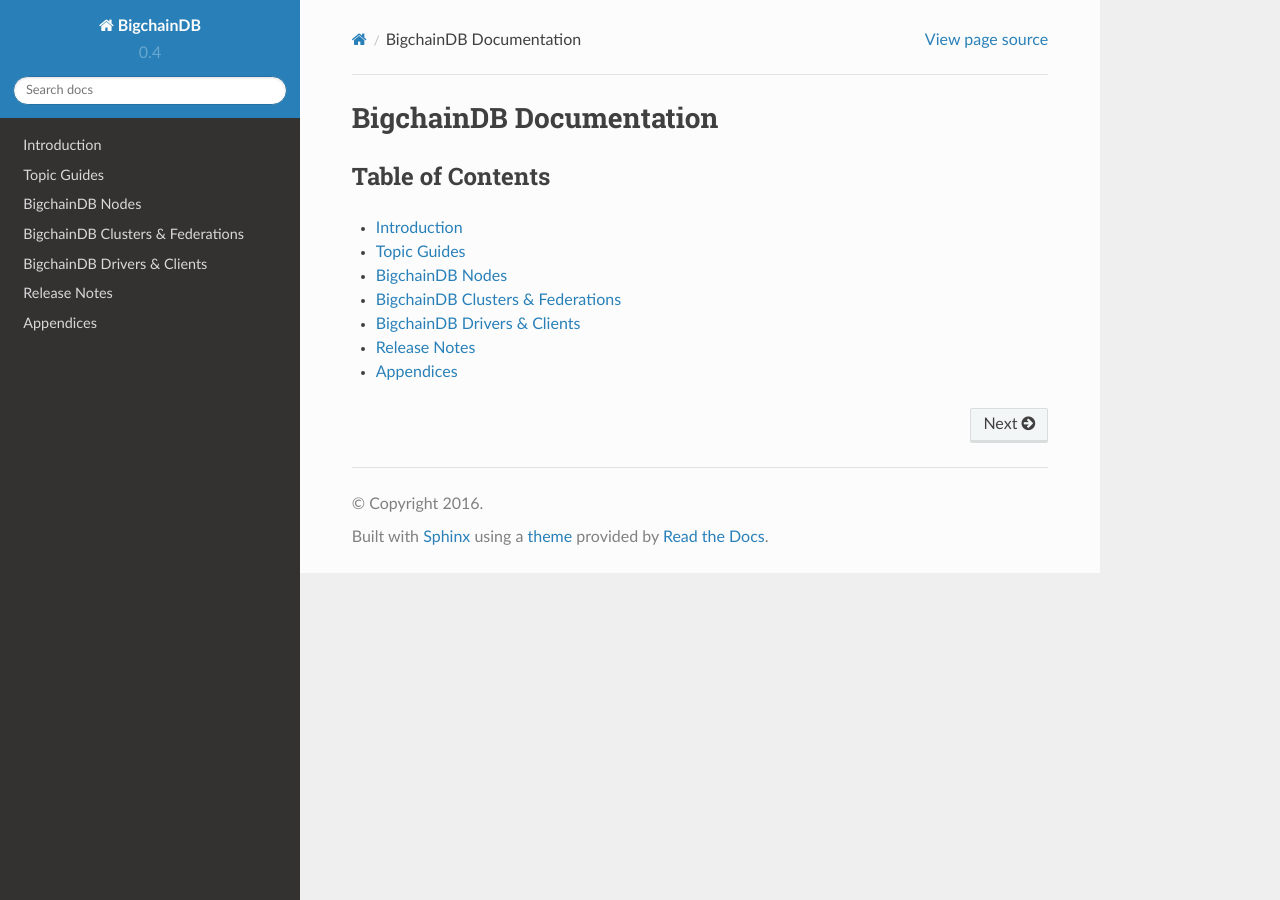
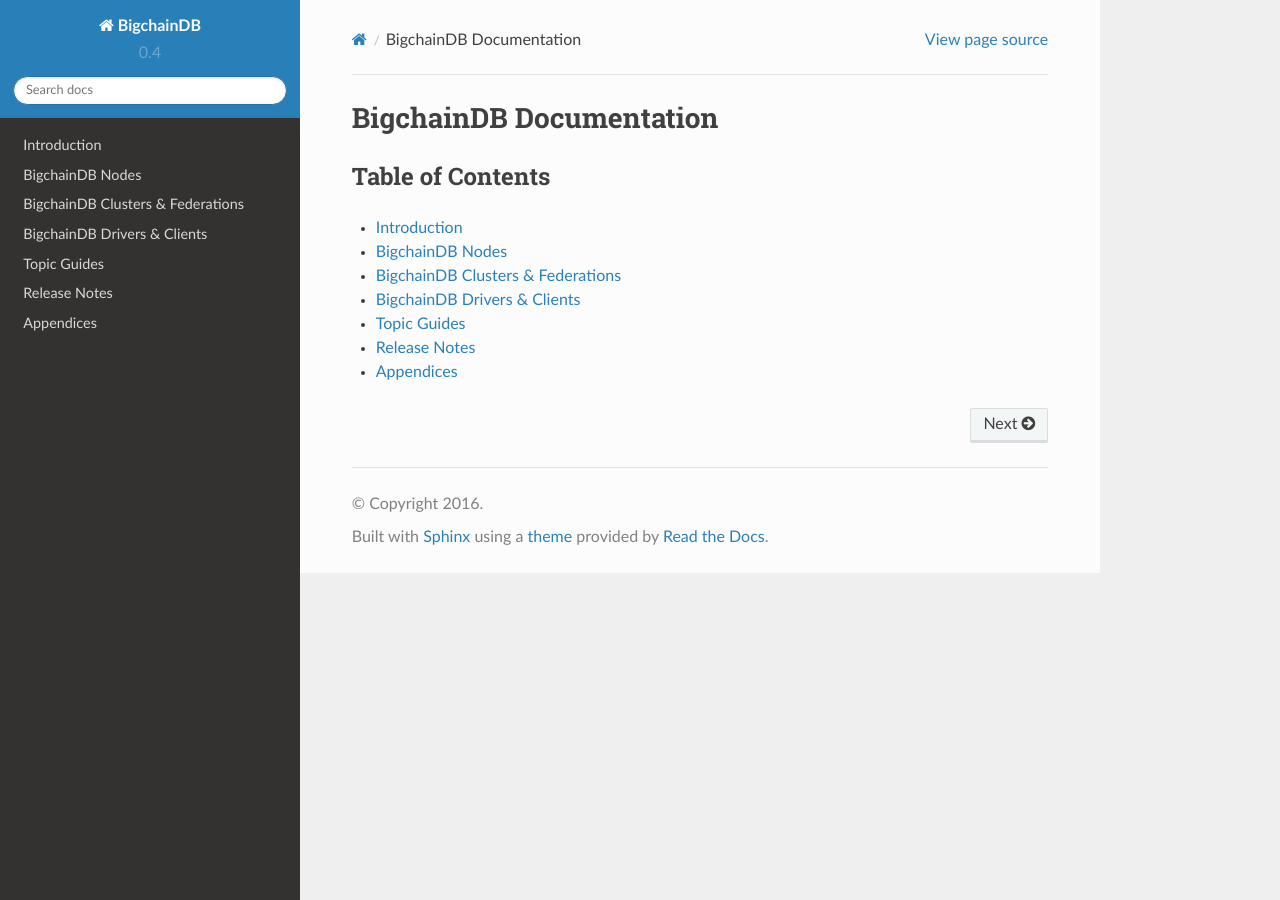
Before and after one commit to thematerials-network/bigchaindb-node, a Sphinx documentation site: the page built from bigchaindb/docs/source/index.rst, in a window 1280 px wide. Built offline with Sphinx 7.4.7 and the Read the Docs theme 2.0.0, drawn with Linux system fonts in a browser that asks for light colours.

```diff
--- a/bigchaindb/docs/source/index.rst
+++ b/bigchaindb/docs/source/index.rst
@@ -11,9 +11,9 @@ Table of Contents
    :maxdepth: 1
 
    introduction
-   topic-guides/index
    nodes/index
    clusters-feds/index
    drivers-clients/index
+   topic-guides/index
    release-notes
    appendices/index
```
